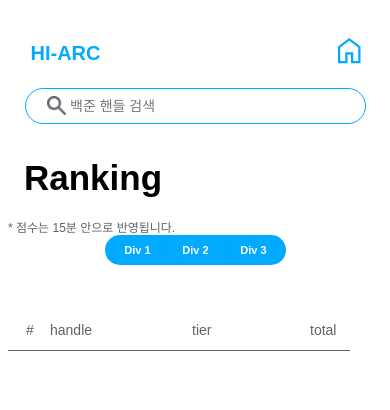
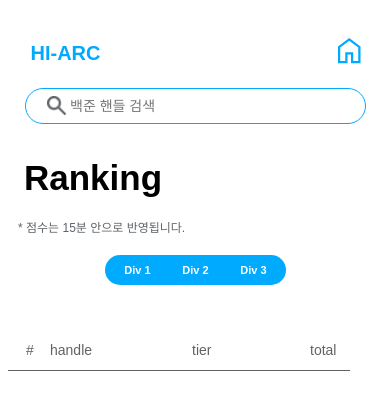
Before and after one commit to 2025-HIARC-Rating-system/FE, a React (Vite) app: page /div in a window 390 px wide. Shown: the top 410 px of the page. Built offline with nearby package versions, Linux system fonts and the light colour scheme; a web font is replaced by a local one.

Commit message:
styled:반응형 RankPage css 수정

```diff
--- a/src/page/DivPage.tsx
+++ b/src/page/DivPage.tsx
@@ -60,6 +60,10 @@ const Right = styled.div`
 const Explain = styled.div`
   font-size: 12px;
   color: ${Color.graySub3};
+  @media (max-width: 480px) {
+    margin-bottom: 20px;
+    margin-left: 10px;
+  }
 `;
 
 const DivPage = () => {
```
